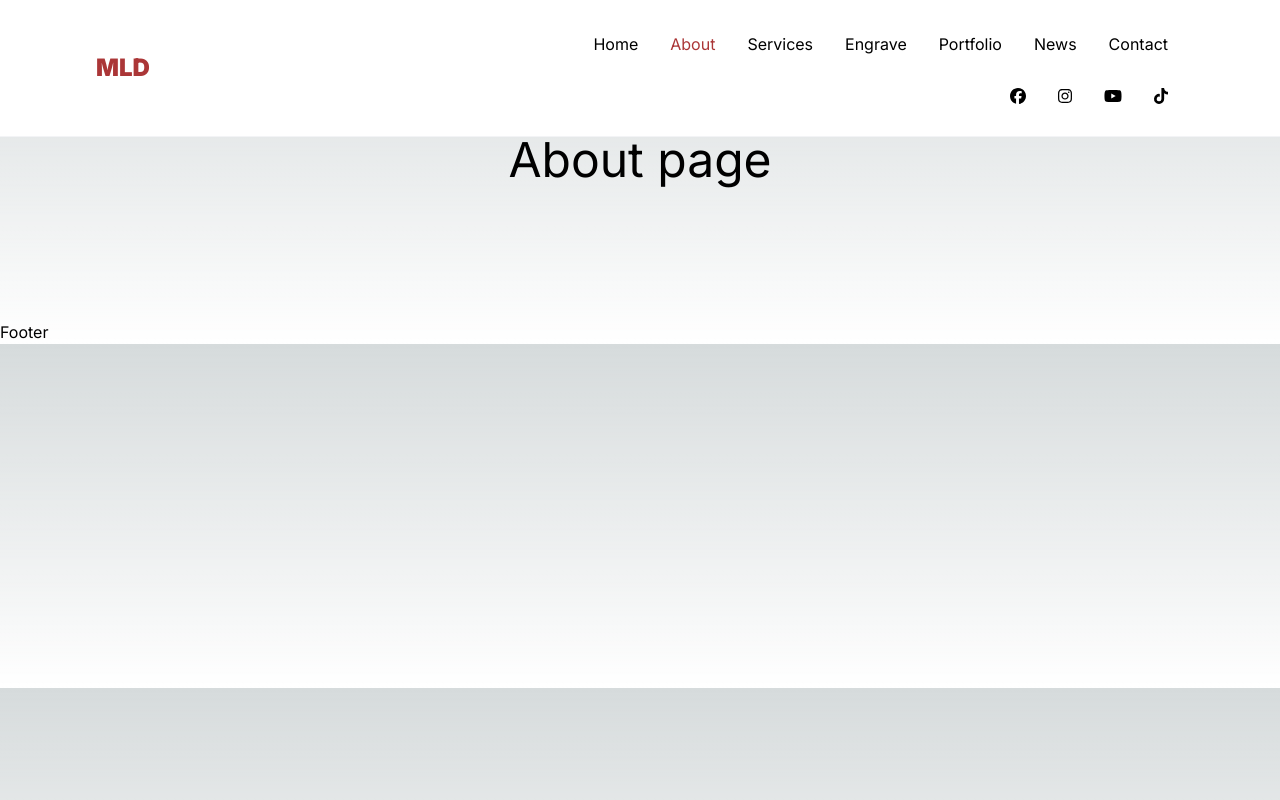
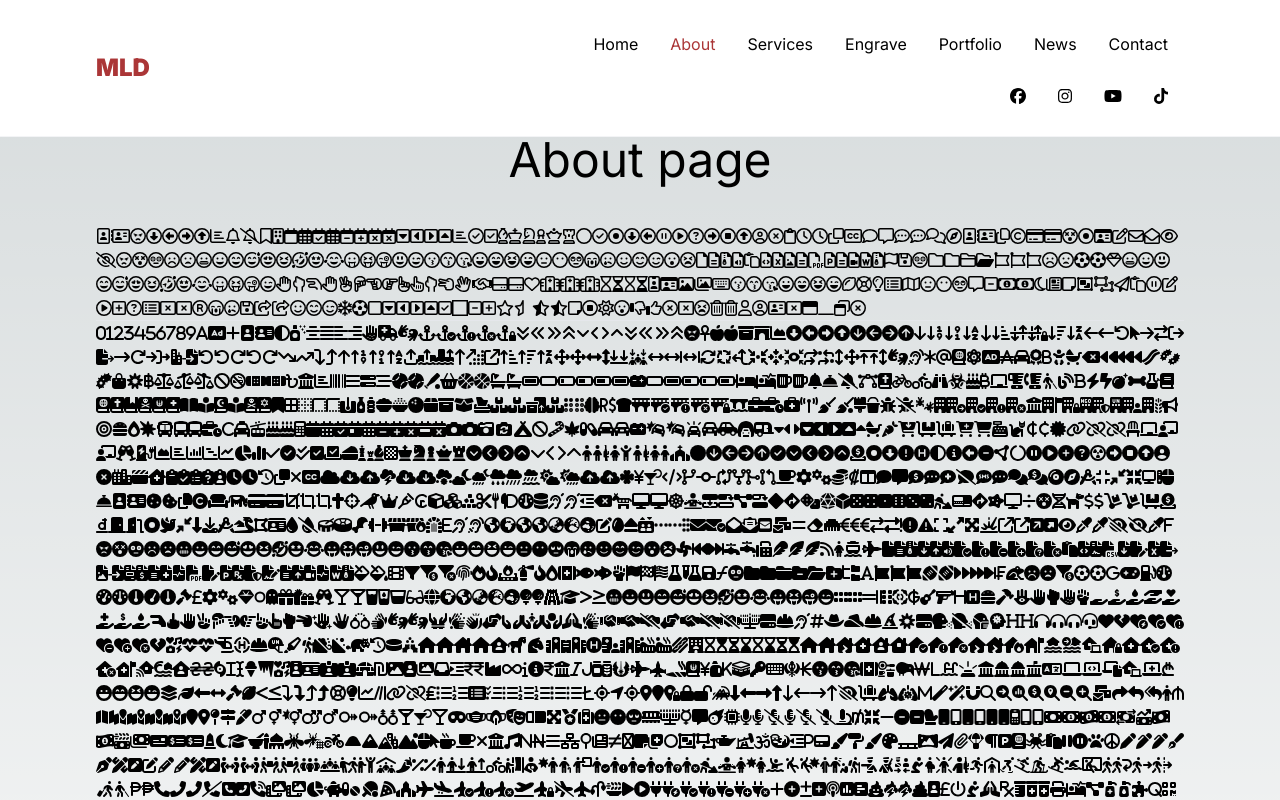
Before and after one commit to mldesignerjs/mld, a Next.js app: page /about in a window 1280 px wide. Shown: the top 800 px of the page. Built offline with nearby package versions, Linux system fonts and the light colour scheme.

Commit message:
res-engrave

```diff
--- a/app/about/page.tsx
+++ b/app/about/page.tsx
@@ -1,7 +1,30 @@
+import { FontAwesomeIcon } from '@fortawesome/react-fontawesome'
+import * as fawR from '@fortawesome/free-regular-svg-icons'
+import * as fawS from '@fortawesome/free-solid-svg-icons'
+import * as fawB from '@fortawesome/free-brands-svg-icons'
+
 export default function About() {
+    const fawBkeys = Object.keys(fawB)
+    const fawBvalues = Object.values(fawB)
+    const fawSkeys = Object.keys(fawS)
+    const fawSvalues = Object.values(fawS)
+    const fawRkeys = Object.keys(fawR)
+    const fawRvalues = Object.values(fawR)
     return (
         <main className="p-24">
             <h2 className="text-center text-5xl py-10">About page</h2>
+
+            {fawRvalues.map((aw, index) => (
+                <FontAwesomeIcon key={index} icon={aw} />
+            ))}
+            <hr />
+            {fawSvalues.map((aw, index) => (
+                <FontAwesomeIcon key={index} icon={aw} />
+            ))}
+            <hr />
+            {fawBvalues.map((aw, index) => (
+                <FontAwesomeIcon key={index} icon={aw} />
+            ))}
         </main>
     )
 }
--- a/app/engrave/page.tsx
+++ b/app/engrave/page.tsx
@@ -1,12 +1,13 @@
 'use client'
 import { engraveFonts, kindHandle, umbrellas, handleO, umbrellaO } from '@/constants'
 import { faCircleXmark, faPenToSquare } from '@fortawesome/free-solid-svg-icons'
+
 import { FontAwesomeIcon } from '@fortawesome/react-fontawesome'
 import { useState } from 'react'
 
 export default function Home() {
     const [text, setText] = useState<string>('Your name')
-    const [fontSize, setFontSize] = useState<string>('24')
+    const [fontSize, setFontSize] = useState<string>('28')
     const [currentUmbrella, setCurrentUmbrella] = useState<umbrellaO>(umbrellas[0])
     const [handle, setHandle] = useState<handleO>(umbrellas[0].handle[0])
     const [showEditMode, setShowEditMode] = useState<boolean>(true)
@@ -140,7 +141,9 @@ export default function Home() {
             >
                 {engraveFonts.map((font, key) => (
                     <div key={key} style={font.style} className="w-full overflow-hidden justify-center pb-6 relative">
-                        <span className="text-xl absolute top-4 left-1/2 z-10 -translate-x-1/2">{key + 1}</span>
+                        <span className="max-sm:text-sm text-xl absolute max-sm:top-2 max-sm:left-2 top-4 left-4 z-10 flex max-sm:w-5 max-sm:h-5 w-10 h-10 rounded-full bg-main text-white justify-center items-center">
+                            {key + 1}
+                        </span>
                         <div className="flex items-center w-full overflow-hidden text-center leading-normal">
                             <div className="relative">
                                 <img
```
